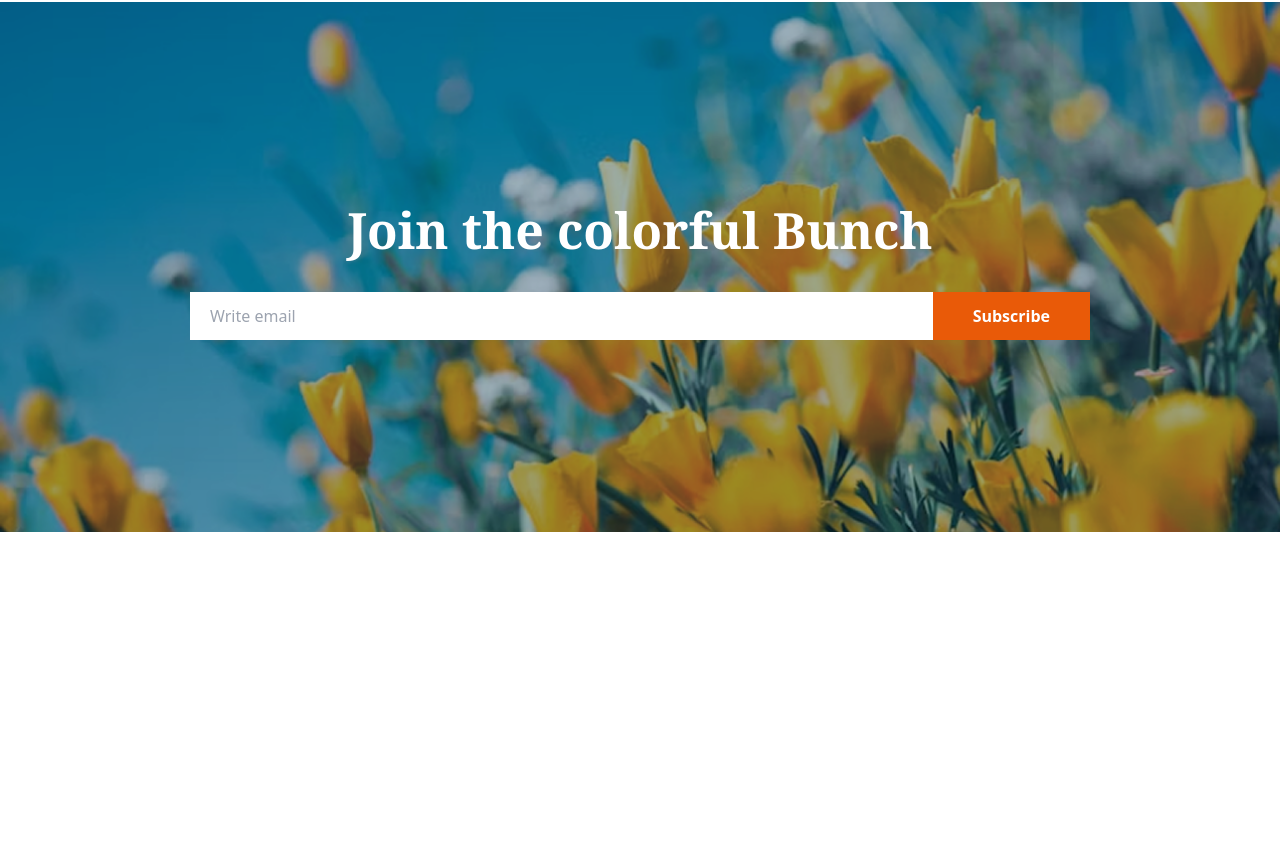
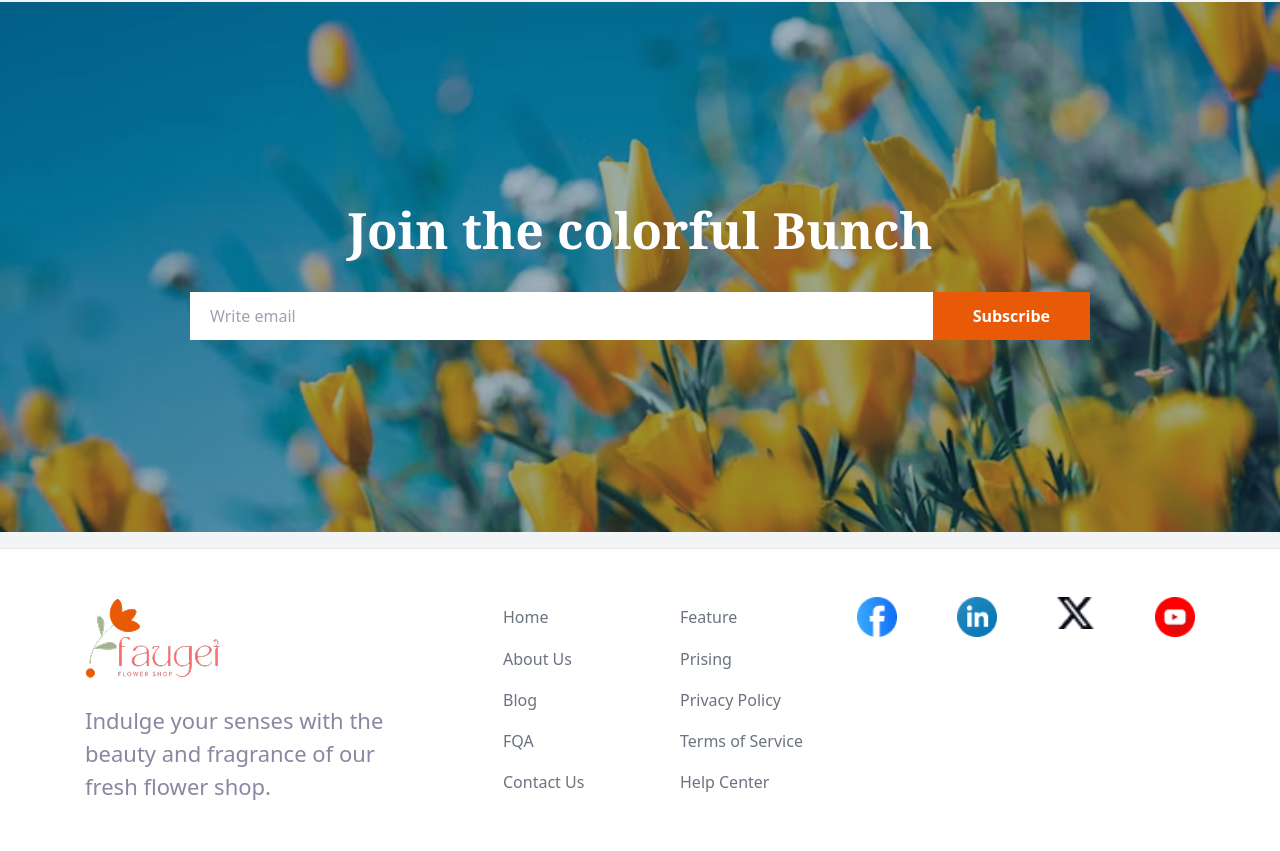
Before and after one commit to KHALED70000/AssignmentTWO, a plain HTML site: page index.html in a window 1280 px wide. Shown: the part 3539-4390 px from the top of the page. Before the commit the page ends 4071 px from the top, so only its background shows below. Drawn offline with nearby package versions, Linux system fonts and the light colour scheme.

Commit message:
Fotter section added and the front end are ready

```diff
--- a/index.html
+++ b/index.html
@@ -26,8 +26,23 @@
     <link rel="stylesheet" href="style.css">
 </head>
 
-<body>
+<body class="bg-gray-100">
+
+
+
     <header>
+
+        <!-- android icons as figma design for mobile device start-->
+        <div class="flex justify-between px-8 py-4 hidden max-sm:flex">
+            <span class="text-base font-semibold font-inter text-[#000000]">9:41</span>
+
+            <span>
+                <i class="fa-solid fa-chart-simple"></i>
+                <i class="fa-solid fa-wifi"></i>
+                <i class="fa-solid fa-battery-full"></i></span>
+        </div>
+        <!-- android icons as figma design for mobile device end-->
+
         <nav class="mt-8 max-sm:mt-3">
             <div class="coontainer flex justify-between items-center">
                 <h1 class="max-sm:w-[63px]">
@@ -187,9 +202,9 @@
             </div>
 
             <div
-                class="grid grid-cols-3 gap-x-6 gap-y-4 max-[770px]:grid-cols-1 max-[770px]:gap-x-0 max-[770px]:gap-y-[7px] mt-12 ">
+                class="grid grid-cols-3 gap-x-6 gap-y-6 max-[770px]:grid-cols-1 max-[770px]:gap-x-0 max-[770px]:gap-y-[7px] mt-12 ">
                 <div class="relative rounded-2xl overflow-hidden order-1 max-[770px]:order-1">
-                    <img src="assets/deal-bloom.png" alt="flower" class="w-full">
+                    <img src="assets/deal-bloom.png" alt="flower" class="h-full w-full">
                     <div
                         class="bg-[rgba(0,0,0,0.4)] absolute w-full h-full top-0 left-0 flex flex-col justify-center items-center text-center hover:bg-[rgba(0,0,0,0)]">
                         <p class="font-bold main_font text-[#FFFFFF] text-lg">60% Off | Bloom Plant</p>
@@ -199,7 +214,7 @@
                 </div>
 
                 <div class="relative rounded-2xl overflow-hidden order-3 max-[770px]:order-2 max-[770px]:rounded-none">
-                    <img src="assets/deal-ana.png" alt="flower" class="w-full">
+                    <img src="assets/deal-ana.png" alt="flower" class="h-full w-full">
                     <div
                         class="bg-[rgba(0,0,0,0.4)] absolute w-full h-full top-0 left-0 flex flex-col justify-center items-center text-center hover:bg-[rgba(0,0,0,0)]">
                         <p class="font-bold main_font text-[#FFFFFF] text-lg">30% Off | Ana Plant</p>
@@ -210,7 +225,7 @@
 
                 <div
                     class="relative rounded-2xl overflow-hidden order-2 row-span-2 col-span-2 max-[770px]:order-3 max-[770px]:col-span-1">
-                    <img src="assets/deal-zabo.png" alt="flower" class="w-full">
+                    <img src="assets/deal-zabo.png" alt="flower" class="h-full w-full">
                     <div
                         class="bg-[rgba(0,0,0,0.4)] absolute w-full h-full top-0 left-0 flex flex-col justify-center items-center text-center hover:bg-[rgba(0,0,0,0)]">
                         <p class="font-bold main_font text-[#FFFFFF] text-4xl max-[770px]:text-xl">25% Off | Zabo Plant
@@ -240,8 +255,52 @@
                 </div>
             </div>
         </article>
+    </main>
 
-    </main>
+    <footer class="mt-4 py-12 pb-12 bg-[#FFFFFF] max-sm:mt-12 max-sm: pb-12 max-sm:py-0 max-sm:bg-gray-100 border-t">
+        <div class="coontainer grid grid-cols-3 gap-12 max-sm:grid-cols-1 max-sm:gap-2">
+            <div>
+                <img src="assets/logo.png" alt="logo" class="mb-6">
+                <p
+                    class="font-inter font-regular text-[#8987A1] text-[22px] max-sm:text-[14px] max-[920px]:text-[16px] max-[1024px]:text-[18px]">
+                    Indulge your senses with the beauty and fragrance of our fresh flower shop. </p>
+            </div>
+
+            <div class="grid grid-cols-2 gap-4 max-sm:grid-cols-1 max-sm:gap-0">
+                <ul class="flex flex-col justify-around ps-8 max-sm:ps-0">
+                    <li class="max-sm:my-2"><a href="#"
+                            class="text-[#6B7280] text-base font-inter font-regular">Home</a></li>
+                    <li class="max-sm:my-2"><a href="#" class="text-[#6B7280] text-base font-inter font-regular">About
+                            Us</a></li>
+                    <li class="max-sm:my-2"><a href="#"
+                            class="text-[#6B7280] text-base font-inter font-regular">Blog</a></li>
+                    <li class="max-sm:my-2"><a href="#" class="text-[#6B7280] text-base font-inter font-regular">FQA</a>
+                    </li>
+                    <li class="max-sm:my-2"><a href="#" class="text-[#6B7280] text-base font-inter font-regular">Contact
+                            Us</a></li>
+                </ul>
+                <ul class="flex flex-col justify-around ps-8 max-sm:ps-0">
+                    <li class="max-sm:my-2"><a href="#"
+                            class="text-[#6B7280] text-base font-inter font-regular">Feature</a></li>
+                    <li class="max-sm:my-2"><a href="#"
+                            class="text-[#6B7280] text-base font-inter font-regular">Prising</a></li>
+                    <li class="max-sm:my-2"><a href="#" class="text-[#6B7280] text-base font-inter font-regular">Privacy
+                            Policy</a></li>
+                    <li class="max-sm:my-2"><a href="#" class="text-[#6B7280] text-base font-inter font-regular">Terms
+                            of Service</a></li>
+                    <li class="max-sm:my-2"><a href="#" class="text-[#6B7280] text-base font-inter font-regular">Help
+                            Center</a></li>
+                </ul>
+            </div>
+            <div class="flex justify-between max-sm:justify-start max-sm:gap-4">
+                <a href="https://www.facebook.com"><img src="assets/icon-facebook.png" alt="Facebook" class="h-10"></a>
+                <a href="https://www.Linkedin.com"><img src="assets/icon-linkedin.png" alt="Linkedin" class="h-10"></a>
+                <a href="https://www.Twitter.com"> <img src="assets/icon-twitter.png" alt="Twitter" class="h-8"></a>
+                <a href="https://www.youtube.com"><img src="assets/icon-youtube.png" alt="YouTube" class="h-10"></a>
+            </div>
+
+        </div>
+    </footer>
 
 
 
```
